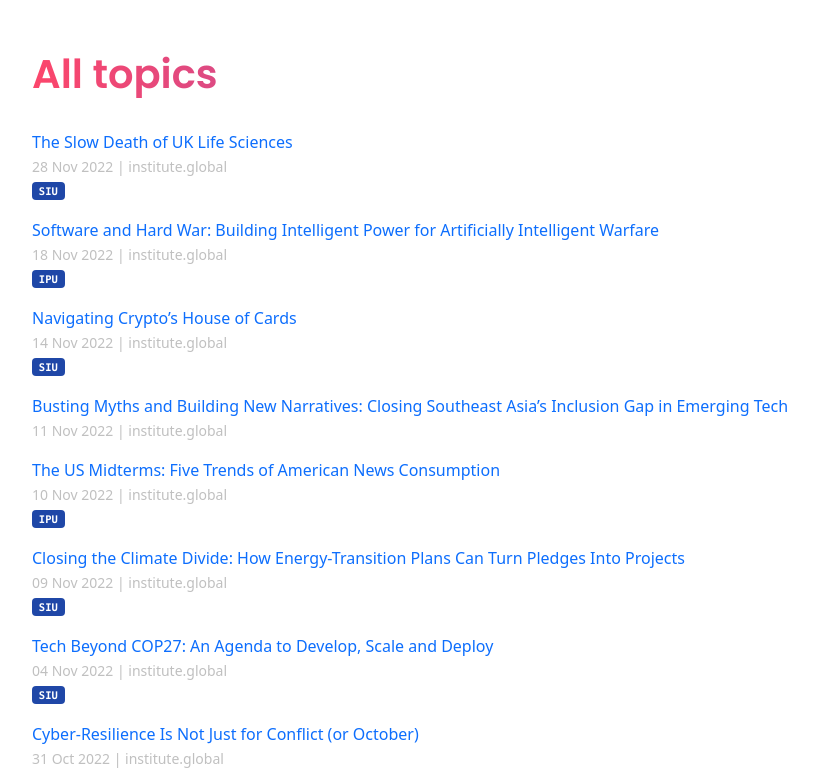
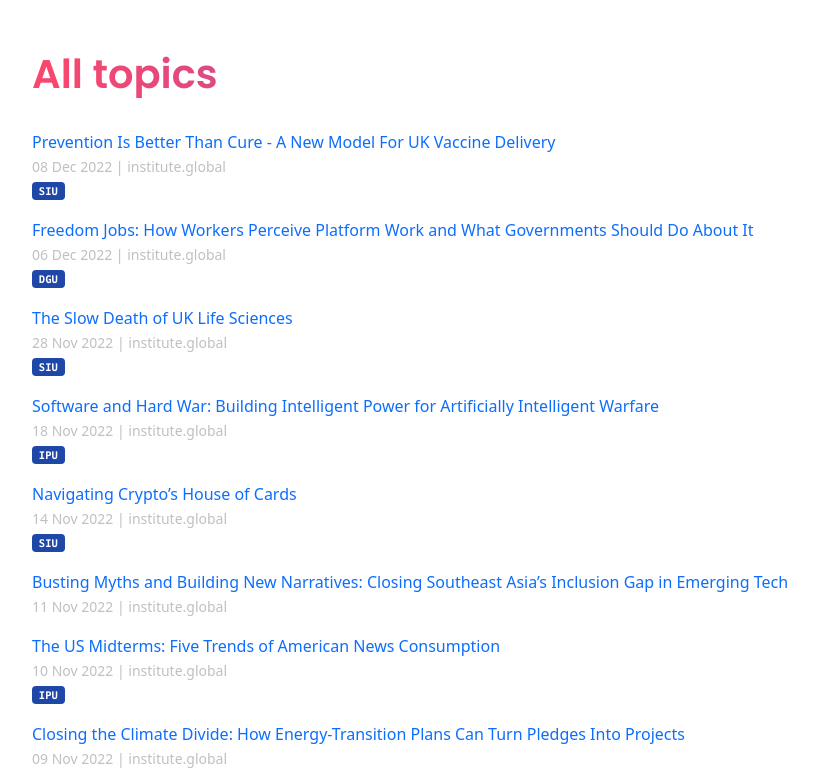
Before and after one commit to techpolicyio/techpolicyio.github.io, a Jekyll site: the page built from pages/home.md, in a window 1280 px wide and 900 px high, scrolled down 764 px, cut to the strip 129-900 px from the top of the window. Shown: the whole strip, without its empty margins (50-868 px from the left). Built offline with Jekyll 4.4.1, drawn with Linux system fonts in a browser that asks for light colours.

Commit message:
Update links.yml

```diff
--- a/_data/links.yml
+++ b/_data/links.yml
@@ -1585,3 +1585,11 @@
   url: https://institute.global/policy/slow-death-uk-life-sciences
   date: 2022-11-28
   unit: siu
+- title: "Freedom Jobs: How Workers Perceive Platform Work and What Governments Should Do About It"
+  url: https://institute.global/policy/freedom-jobs-how-workers-perceive-platform-work-and-what-governments-should-do-about-it
+  date: 2022-12-06
+  unit: dgu
+- title: "Prevention Is Better Than Cure - A New Model For UK Vaccine Delivery"
+  url: https://institute.global/policy/prevention-better-cure-new-model-uk-vaccine-delivery
+  date: 2022-12-08
+  unit: siu
```
